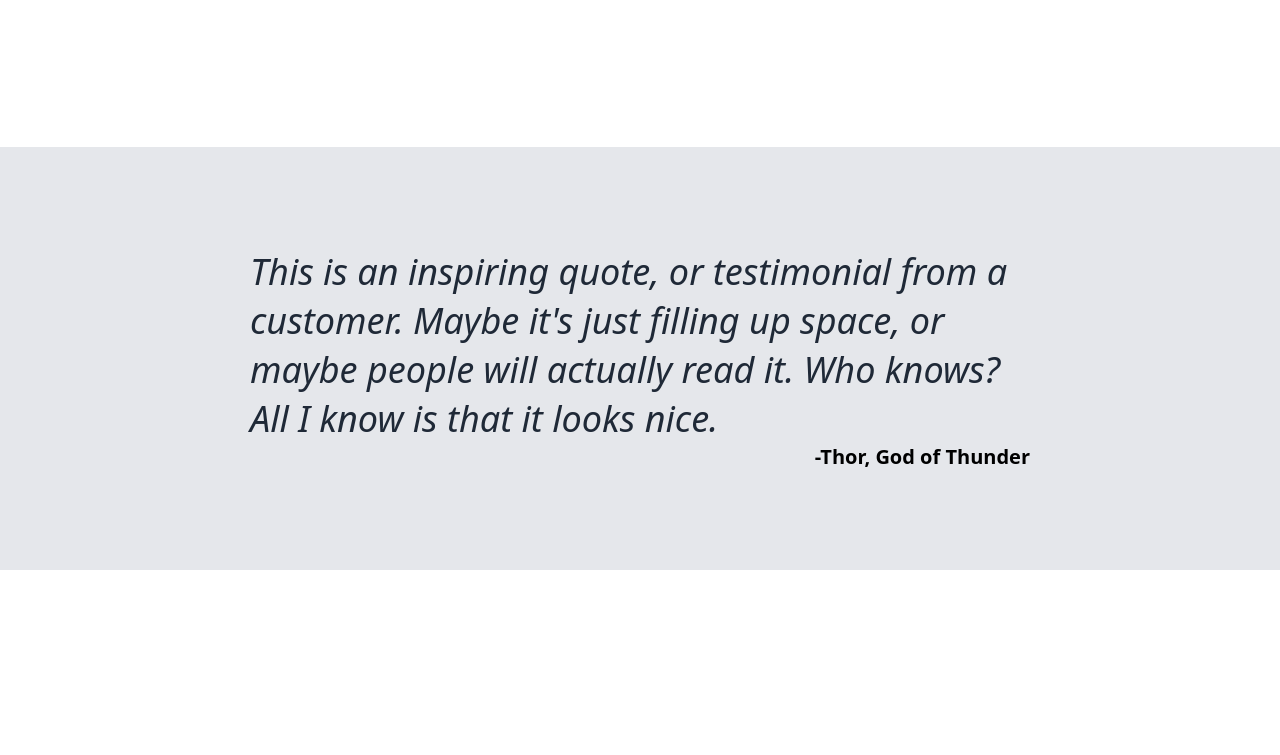
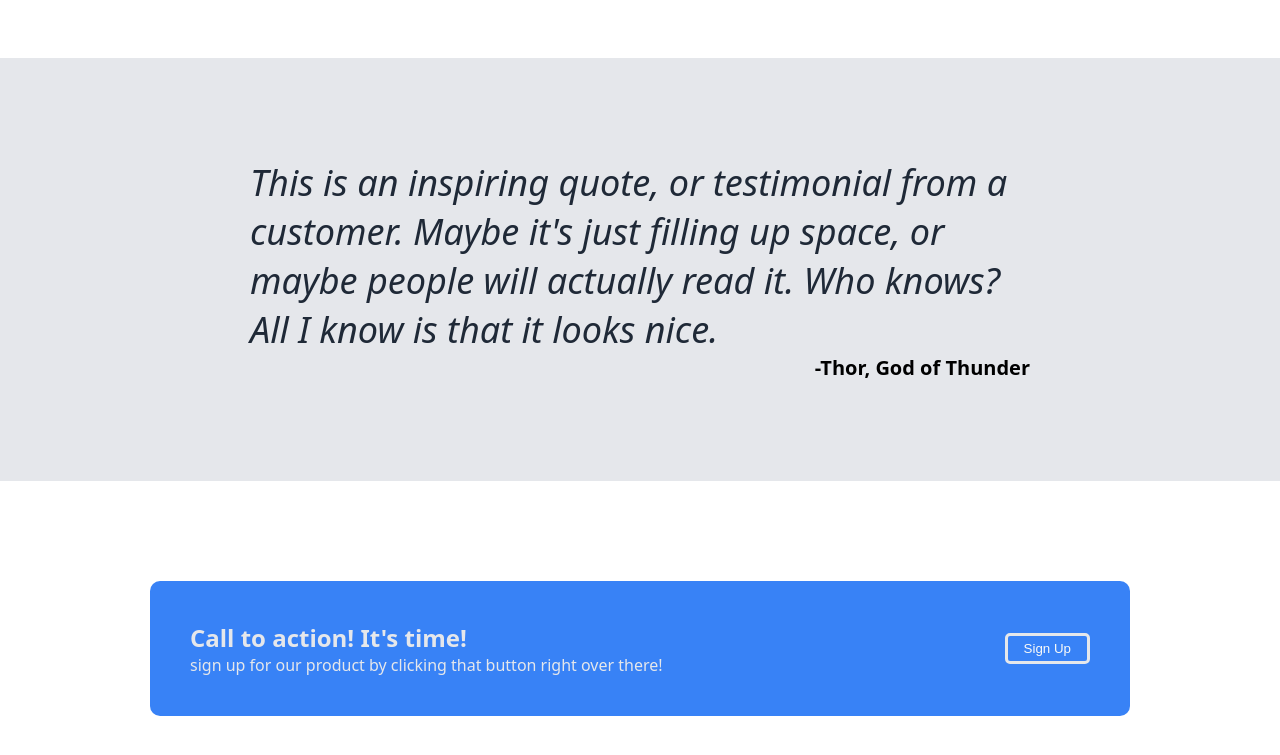
Before and after one commit to Wintersgate/Landing-Page, a plain HTML site: page index.html in a window 1280 px wide. Shown: the part 869-1624 px from the top of the page. Before the commit the page ends 1439 px from the top, so only its background shows below. Drawn offline with Linux system fonts and the light colour scheme.

Commit message:
Added sign up section to the page

```diff
--- a/index.html
+++ b/index.html
@@ -54,7 +54,17 @@
         <div class="author">
             <p3>-Thor, God of Thunder</p3>
         </div>
-
+    </div>
+    <div class="action">
+        <div class="call">
+            <div class="left-text">
+                <p4>Call to action! It's time!</p4>
+                <p5>sign up for our product by clicking that button right over there!</p5>
+            </div>
+            <div class="right-button">
+                <button>Sign Up</button>
+            </div>
+        </div>
     </div>
 </body>
 </html>
--- a/styles.css
+++ b/styles.css
@@ -52,8 +52,9 @@ p {
 img {
     background-color: rgb(121, 121, 121);
     color: #e5e7eb;
-    max-height: 150px;
-    min-width: 500px;
+    max-width: 500px;
+    display: flex;
+    flex: 1 1 auto;
 }
 
 button {
@@ -126,3 +127,41 @@ p3 {
     font-size: 20px;
     font-weight: bolder;
 }
+
+.action {
+    margin: 100px 150px;
+}
+
+.call {
+    background-color: #3882f6;
+    border-radius: 10px;
+    padding: 40px;
+    display: flex;
+    justify-content: space-between;
+    align-items: center;
+}
+
+.left-text {
+    display: flex;
+    flex-direction: column;
+}
+
+.right-button {
+    border-style: solid;
+    border-color: #e5e7eb;
+    border-radius: 5px;
+    display: flex;
+    align-items: center;
+    min-height: 25px;
+    max-height: 40px;
+}
+
+p4 {
+    font-size: 24px;
+    font-weight: bold;
+    color: #e5e7eb;
+}
+
+p5 {
+    color: #e5e7eb;
+}
```
